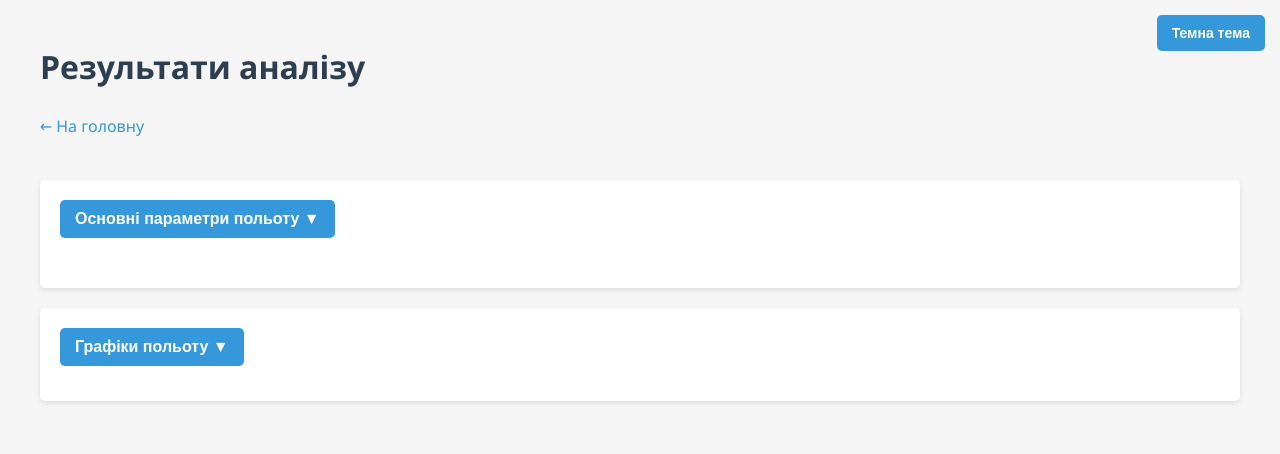
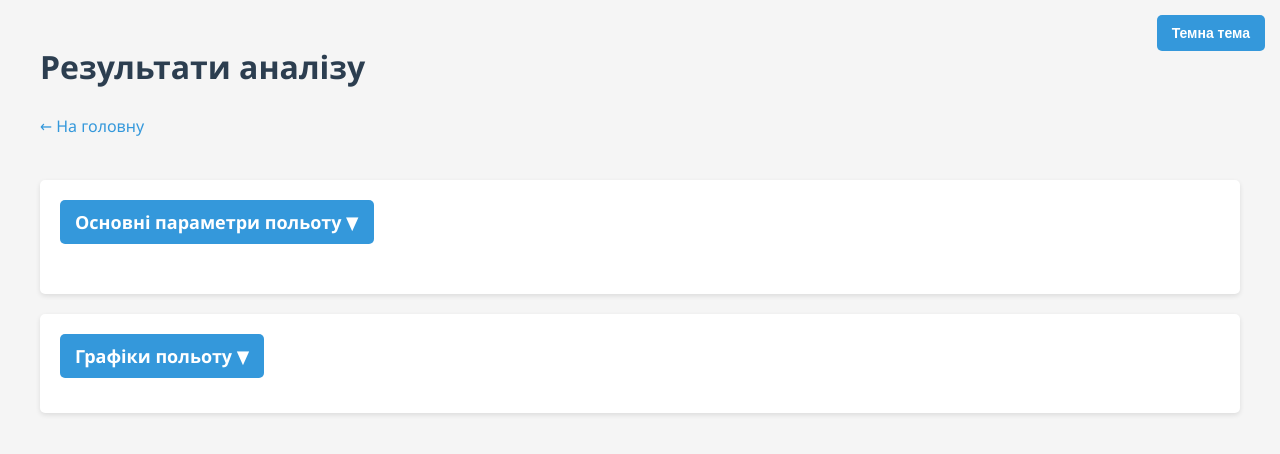
Before and after one commit to MarkKoval/Log-Analizer-ArduPilot, a Flask app: template templates/results.html in a window 1280 px wide. Shown: the top 454 px of the page. Run offline with Flask 3, Linux system fonts and the light colour scheme; the template is opened without the code that fills it, so the values that code supplies are empty; some libraries are stand-ins or nearby versions.

Commit message:
Update v.0.2.2.2 - Some visual fixes

```diff
--- a/static/css/styles.css
+++ b/static/css/styles.css
@@ -205,13 +205,14 @@ button[type="submit"]:hover {
         }
 
 .toggle-button {
+    font-family: 'Segoe UI', Tahoma, Geneva, Verdana, sans-serif;
     display: inline-block;
     padding: 10px 15px;
     background: #3498db; /* як у file-upload label */
     color: #fff;
     border-radius: 5px;
     cursor: pointer;
-    font-size: 16px;
+    font-size: 18px;
     font-weight: bold;
     border: none;
     margin-bottom: 15px;
```
